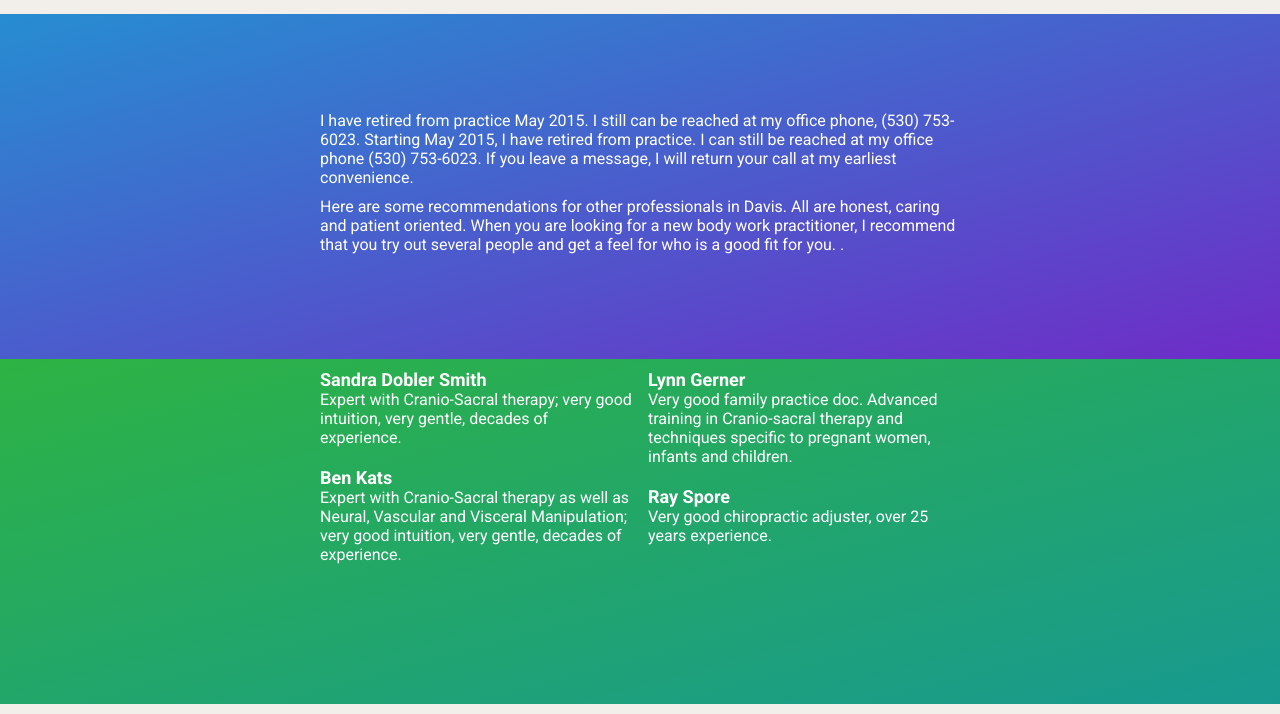
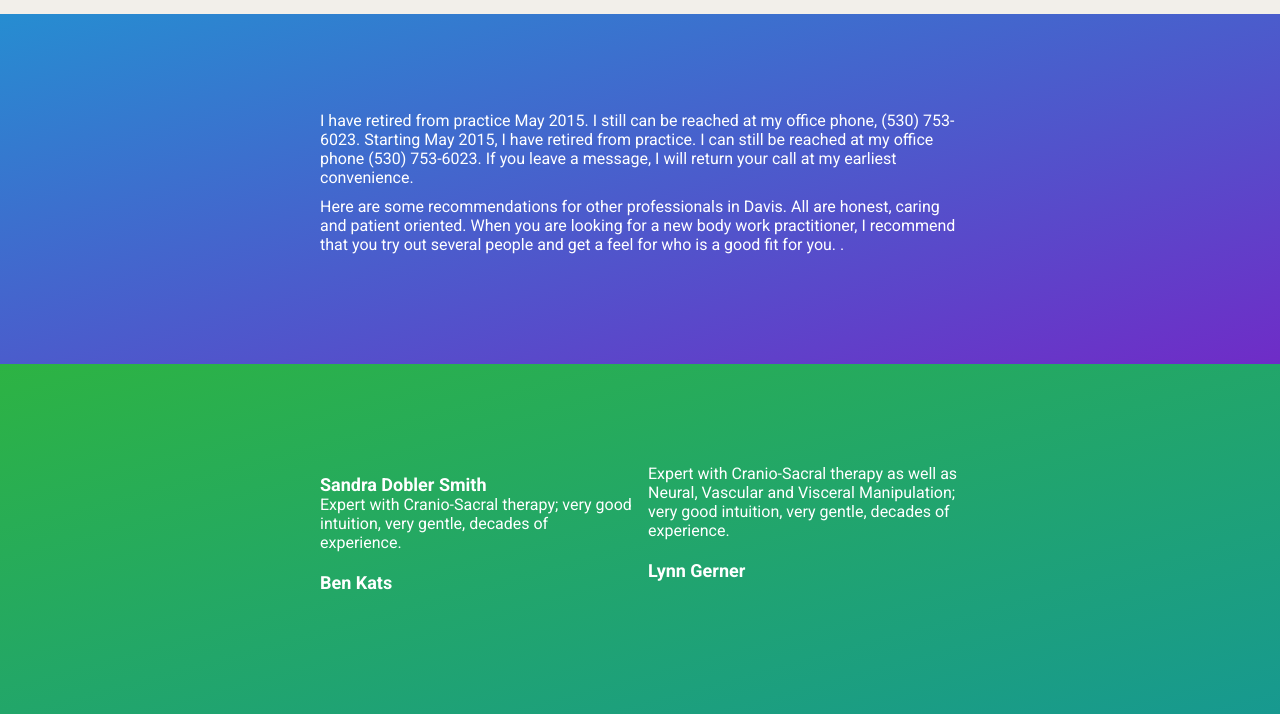
Before and after one commit to sharathshroff/mrossdoc, a plain HTML site: page index.html in a window 1280 px wide. Shown: the part 106-820 px from the top of the page. Drawn offline with Linux system fonts and the light colour scheme; files whose address does not match are found by name.

Commit message:
vertically centered practitioners

```diff
--- a/css/style.css
+++ b/css/style.css
@@ -94,7 +94,7 @@ p {
 }
 
 #bio {
-    height: 345px;
+    height: 350px;
     margin: auto;
     background-image: -webkit-linear-gradient(top left,#2db343 0,#179990 100%);
     background-image: -moz-linear-gradient(to bottom right,#268dd1 0,#6f2cc7 100%);
@@ -112,7 +112,7 @@ p {
 }
 
 #practitioners {
-    height: 345px;
+    height: 350px;
     margin: auto;
     background-image:  -webkit-linear-gradient(top left,#268dd1 0,#6f2cc7 100%);
     background-image: -moz-linear-gradient(to bottom right,#2db343 0,#179990 100%);
@@ -122,6 +122,16 @@ p {
 
 #practitioners .wrap {
     width: 50%;
+    height: 100%;
+    display: table;
+    height: 350px;
+}
+
+#practitioners .wrap .container {
+    display: table-cell;
+    padding: 0;
+    text-align: left;
+    vertical-align: middle;
 }
 
 #practitioners .list {
@@ -129,7 +139,9 @@ p {
     -webkit-column-count: 2;
     -moz-column-count: 2;
     column-count: 2;
-/*    padding: 90px 300px;  will need to change, quick fix*/
+    overflow: hidden;
+    border-radius: 5px;
+    height: 150px;
 }
 
 #practitioners .list li {
--- a/index.html
+++ b/index.html
@@ -27,6 +27,7 @@
             </section>
             <section id="practitioners">
                 <div class="wrap">
+                   <div class="container">
                         <ul class="list">
                             <li class="doctor">
                                 <h2 class="docName">Sandra Dobler Smith</h2>
@@ -49,10 +50,11 @@
                             <li class="doctor">
                                 <h2 class="docName">Ray Spore</h2>
                                 <div class="description">
-                                Very good chiropractic adjuster, over 25 years experience.
+                                    Very good chiropractic adjuster with over 25 years experience.
                                 </div>
                             </li>
                         </ul>
+                    </div>
                 </div>
             </section>
         </body>
```
Lines whose indentation alone changed are shown as unchanged.
